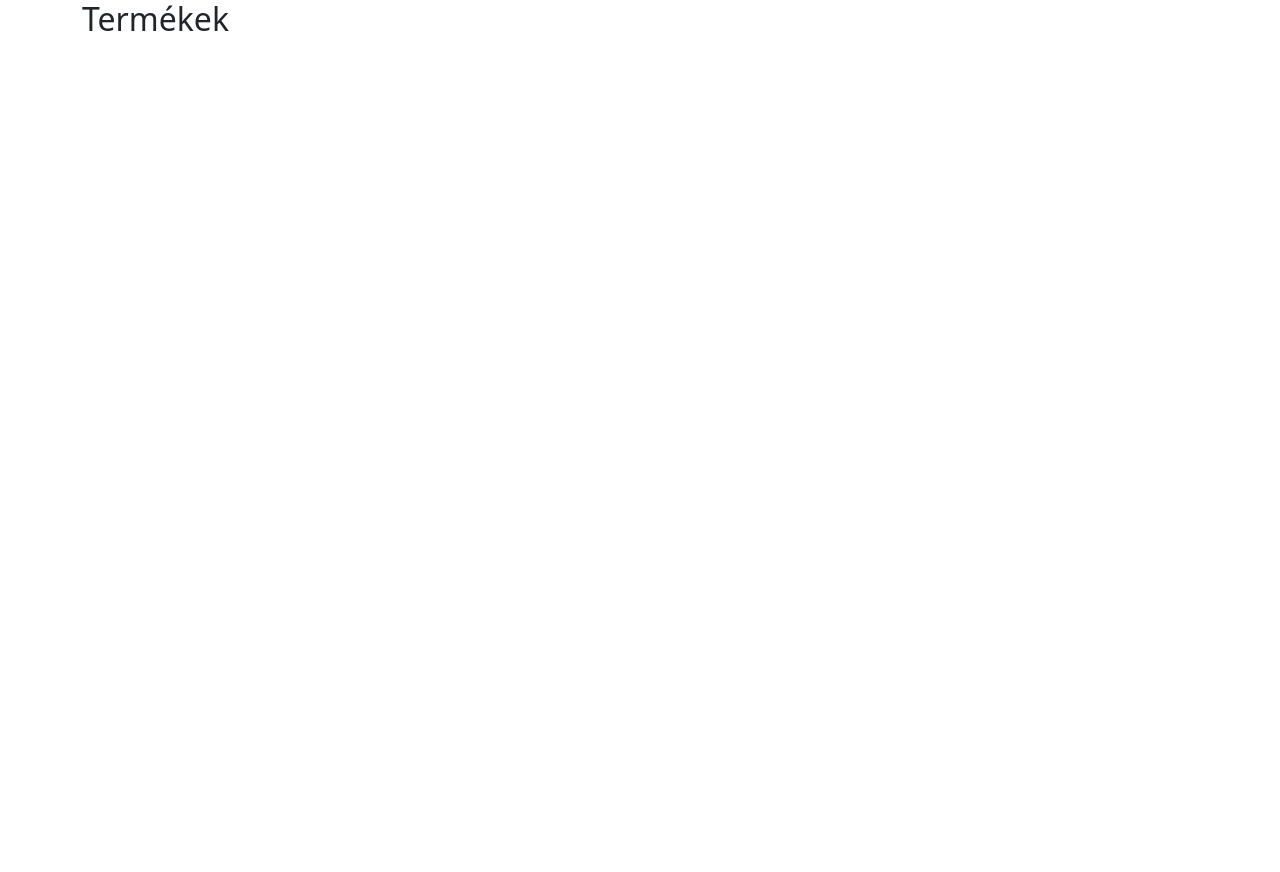
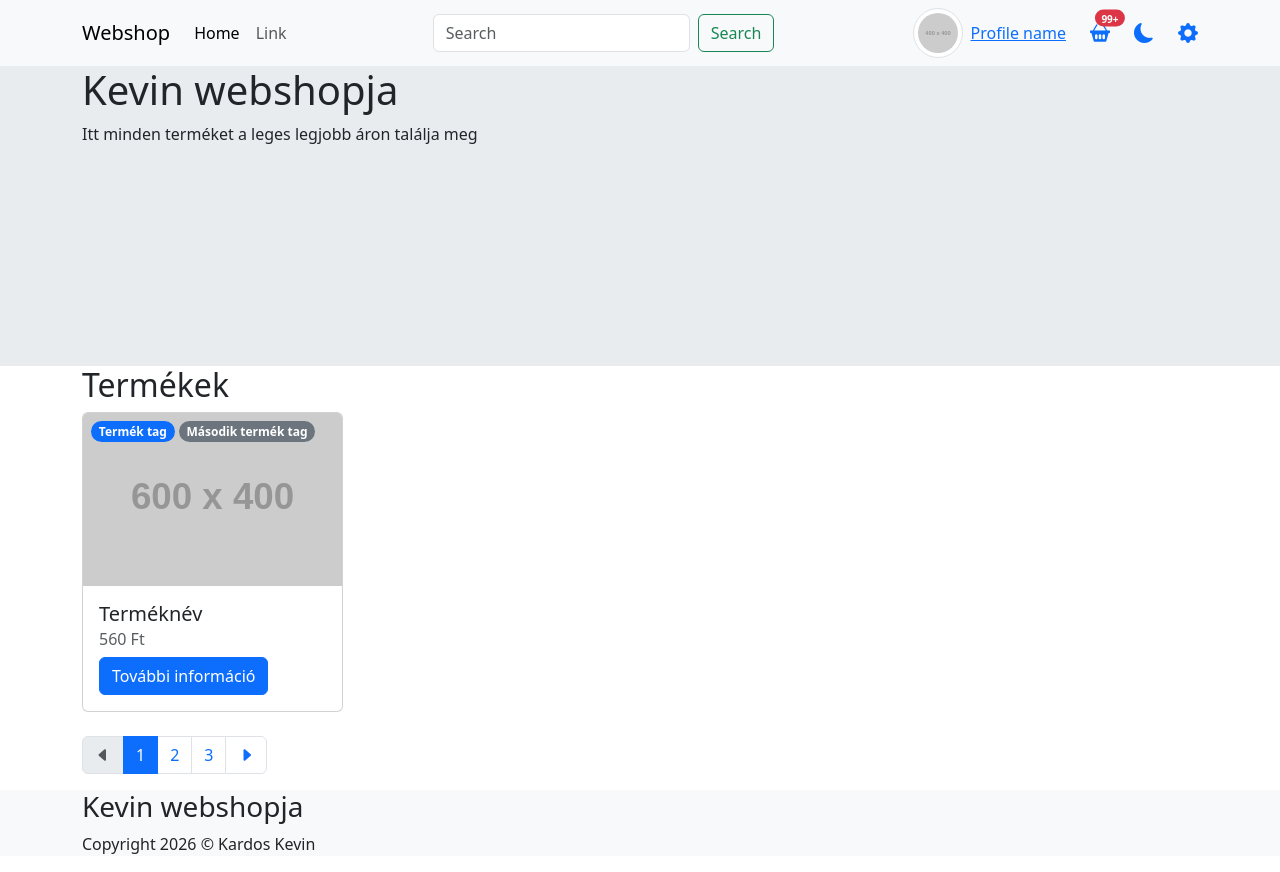
Before and after one commit to c1karkev/bolt-fullstack-project, a plain HTML site: page frontend/index.html in a window 1280 px wide. Before the commit the page ends 800 px from the top, so only its background shows below. Drawn offline with nearby package versions, Linux system fonts and the light colour scheme; no server answers; placeholder pictures from the web are drawn by us.

Commit message:
sample frontend design

```diff
--- a/frontend/index.html
+++ b/frontend/index.html
@@ -1,34 +1,124 @@
 <!doctype html>
 <html lang="hu">
+
 <head>
     <meta charset="UTF-8" />
     <meta name="viewport" content="width=device-width, initial-scale=1.0" />
     <title>Webshop</title>
 
     <!-- Bootstrap -->
-        <link
-            href="https://cdn.jsdelivr.net/npm/bootstrap@5.3.8/dist/css/bootstrap.min.css"
-            rel="stylesheet"
-            integrity="sha384-sRIl4kxILFvY47J16cr9ZwB07vP4J8+LH7qKQnuqkuIAvNWLzeN8tE5YBujZqJLB"
-            crossorigin="anonymous"
-        />
-        <script
-            src="https://cdn.jsdelivr.net/npm/bootstrap@5.3.8/dist/js/bootstrap.bundle.min.js"
+    <link href="https://cdn.jsdelivr.net/npm/bootstrap@5.3.8/dist/css/bootstrap.min.css" rel="stylesheet"
+        integrity="sha384-sRIl4kxILFvY47J16cr9ZwB07vP4J8+LH7qKQnuqkuIAvNWLzeN8tE5YBujZqJLB" crossorigin="anonymous" />
+    <script src="https://cdn.jsdelivr.net/npm/bootstrap@5.3.8/dist/js/bootstrap.bundle.min.js"
         integrity="sha384-FKyoEForCGlyvwx9Hj09JcYn3nv7wiPVlz7YYwJrWVcXK/BmnVDxM+D2scQbITxI"
-            crossorigin="anonymous"
-        ></script>
+        crossorigin="anonymous"></script>
+
+    <!-- Bootstrap Icons -->
+    <link rel="stylesheet" href="https://cdn.jsdelivr.net/npm/bootstrap-icons@1.13.1/font/bootstrap-icons.min.css">
+
+    <style>
+        .mainPageHeader {
+            height: 300px;
+        }
+    </style>
 </head>
+
 <body>
-        <nav></nav>
+    <nav class="navbar navbar-expand-md bg-body-tertiary">
+        <div class="container-md">
+            <a href="/" class="navbar-brand">Webshop</a>
+            <button class="navbar-toggler" type="button" data-bs-toggle="collapse"
+                data-bs-target="#navbarSupportedContent" aria-controls="navbarSupportedContent" aria-expanded="false"
+                aria-label="Toggle navigation">
+                <span class="navbar-toggler-icon"></span>
+            </button>
+            <div class="collapse navbar-collapse" id="navbarSupportedContent">
+                <ul class="navbar-nav mb-2 mb-lg-0">
+                    <li class="nav-item">
+                        <a class="nav-link active" aria-current="page" href="/">Home</a>
+                    </li>
+                    <li class="nav-item">
+                        <a class="nav-link" href="#">Link</a>
+                    </li>
+                </ul>
+                <form class="d-flex mx-auto" role="search">
+                    <input class="form-control me-2" type="search" placeholder="Search" aria-label="Search" />
+                    <button class="btn btn-outline-success" type="submit">
+                        Search
+                    </button>
+                </form>
+                <div class="d-flex align-items-center gap-4 justify-content-between">
+                    <a href="#" class="d-flex gap-2">
+                        <img class="img-thumbnail rounded-circle" width="50" src="https://placehold.co/400"
+                            alt="Profile image">
+                        <p class="align-self-center my-0">Profile name</p>
+                    </a>
+                    <div class="gap-4 d-flex align-items-center">
+                        <a href="#" class="position-relative">
+                            <i class="bi bi-basket2-fill fs-5"></i>
+                            <span
+                                class="position-absolute top-0 start-100 translate-middle badge rounded-pill bg-danger"
+                                style="font-size: 10px;">
+                                99+
+                                <span class="visually-hidden">items</span>
+                            </span>
+                        </a>
+                        <a href=""><i class="bi bi-moon-fill fs-5"></i></a>
+                        <a href=""><i class="bi bi-gear-fill fs-5"></i></a>
+                    </div>
+                </div>
+            </div>
+        </div>
+    </nav>
 
-        <header></header>
+    <header class="mainPageHeader bg-body-secondary">
+        <div class="container d-flex">
+            <div class="align-self-center">
+                <h1>Kevin webshopja</h1>
+                <p>Itt minden terméket a leges legjobb áron találja meg</p>
+            </div>
+        </div>
+    </header>
 
     <section class="container">
         <h2>Termékek</h2>
-            <div id="productsContainer"></div>
+        <div>
+            <div id="productsContainer" class="row">
+                <div class="col-3 mb-4">
+                    <div class="card">
+                        <img src="https://placehold.co/600x400" class="card-img-top" alt="...">
+                        <div class="card-body">
+                            <div class="position-absolute top-0 start-0 d-flex gap-1 p-2">
+                                <span class="badge rounded-pill bg-primary">Termék tag</span>
+                                <span class="badge rounded-pill bg-secondary">Második termék tag</span>
+                            </div>
+                            <h5 class="card-title">Terméknév</h5>
+                            <h6 class="card-subtitle mb-2 text-body-secondary">560 Ft</h6>
+                            <a href="#" class="btn btn-primary">További információ</a>
+                        </div>
+                    </div>
+                </div>
+            </div>
+            <nav aria-label="Page navigation example">
+                <ul class="pagination">
+                    <li class="page-item disabled"><a class="page-link" href="#"><i
+                                class="bi bi-caret-left-fill"></i></a>
+                    </li>
+                    <li class="page-item active"><a class="page-link" href="#">1</a></li>
+                    <li class="page-item"><a class="page-link" href="#">2</a></li>
+                    <li class="page-item"><a class="page-link" href="#">3</a></li>
+                    <li class="page-item"><a class="page-link" href="#"><i class="bi bi-caret-right-fill"></i></a></li>
+                </ul>
+            </nav>
+        </div>
     </section>
 
-        <footer></footer>
+    <footer class="bg-body-tertiary">
+        <div class="container">
+            <h3>Kevin webshopja</h3>
+            <p>Copyright 2026 &copy; Kardos Kevin</p>
+        </div>
+    </footer>
 </body>
 
 <script>
@@ -57,4 +147,5 @@
         return [];
     }
 </script>
+
 </html>
```
Lines whose indentation alone changed are shown as unchanged.
